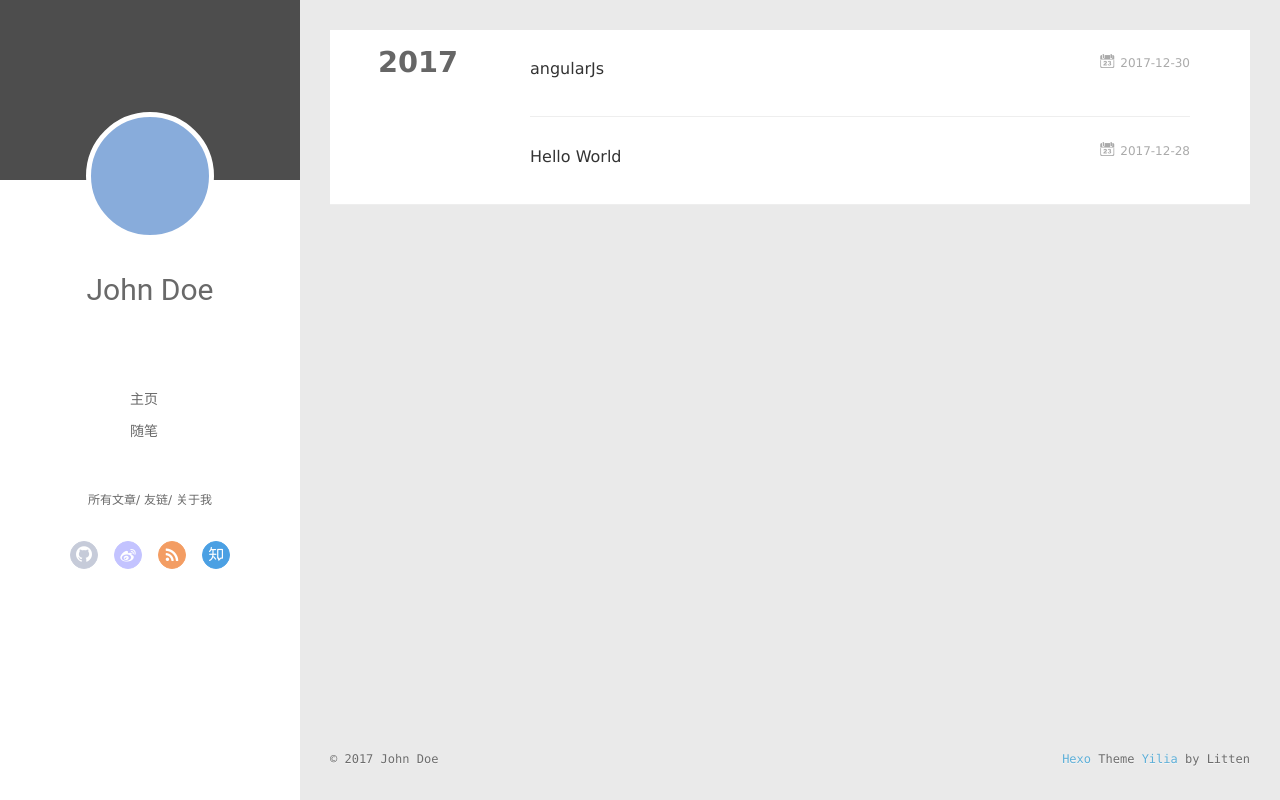
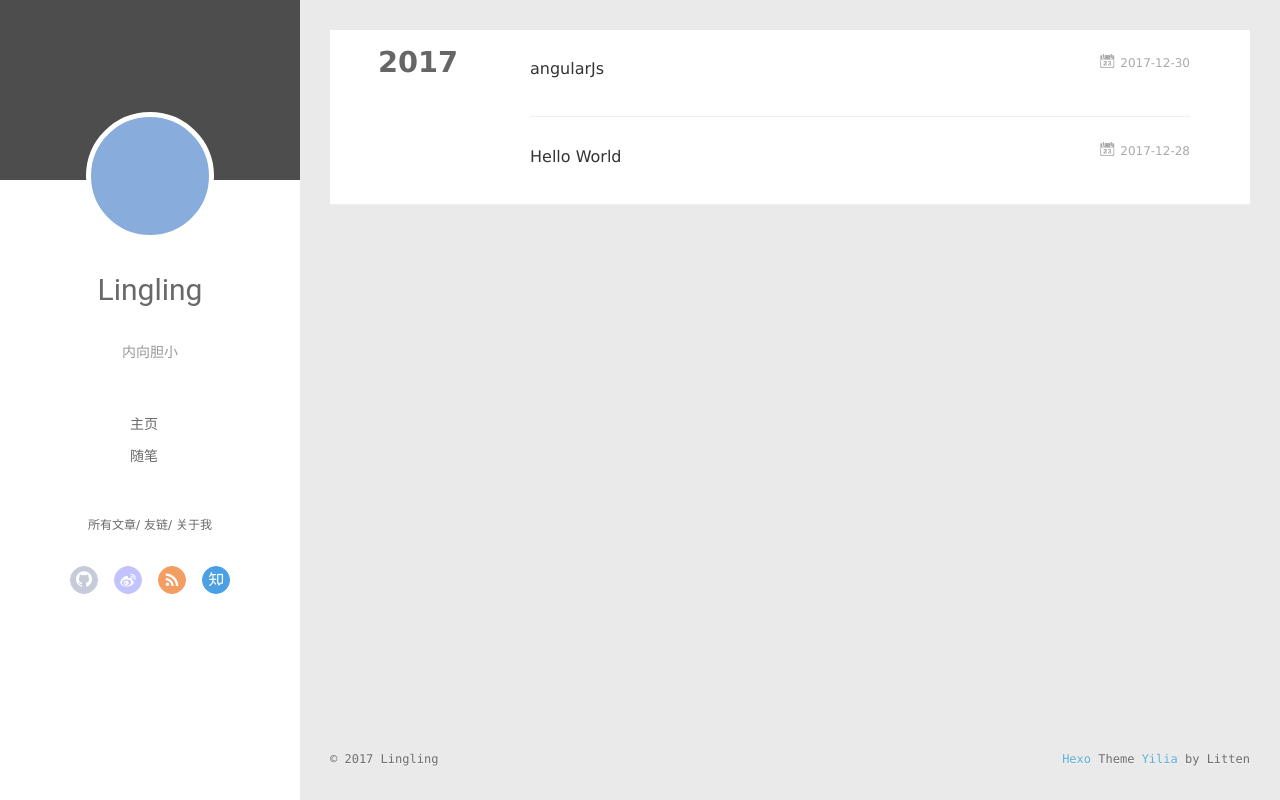
Before and after one commit to HappyXll/HappyXll.github.io, a plain HTML site: page archives/2017/12/index.html in a window 1280 px wide. Drawn offline with Linux system fonts and the light colour scheme; no server answers.

Commit message:
Site updated: 2017-12-30 14:24:03

```diff
--- a/archives/2017/12/index.html
+++ b/archives/2017/12/index.html
@@ -8,13 +8,16 @@
   <link rel="dns-prefetch" href="http://yoursite.com">
   <title>Archives: 2017/12 | Hexo</title>
   <meta name="viewport" content="width=device-width, initial-scale=1, maximum-scale=1">
-  <meta property="og:type" content="website">
+  <meta name="description" content="前端菜鸟，在一直努力，前进路上不敢松懈。">
+<meta property="og:type" content="website">
 <meta property="og:title" content="Hexo">
 <meta property="og:url" content="http://yoursite.com/archives/2017/12/index.html">
 <meta property="og:site_name" content="Hexo">
+<meta property="og:description" content="前端菜鸟，在一直努力，前进路上不敢松懈。">
 <meta property="og:locale" content="zh-CN">
 <meta name="twitter:card" content="summary">
 <meta name="twitter:title" content="Hexo">
+<meta name="twitter:description" content="前端菜鸟，在一直努力，前进路上不敢松懈。">
 
     <link rel="alternative" href="/atom.xml" title="Hexo" type="application/atom+xml">
 
@@ -46,8 +49,10 @@
 			<img src="" class="js-avatar">
 		</a>
 		<hgroup>
-		  <h1 class="header-author"><a href="/">John Doe</a></h1>
+		  <h1 class="header-author"><a href="/">Lingling</a></h1>
 		</hgroup>
+
+		<p class="header-subtitle">内向胆小</p>
 
 
 		<nav class="header-menu">
@@ -104,8 +109,10 @@
 				<img src="" class="js-avatar">
 			</div>
 			<hgroup>
-			  <h1 class="header-author js-header-author">John Doe</h1>
+			  <h1 class="header-author js-header-author">Lingling</h1>
 			</hgroup>
+
+			<p class="header-subtitle"><i class="icon icon-quo-left"></i>内向胆小<i class="icon icon-quo-right"></i></p>
 
 
 
@@ -229,7 +236,7 @@
   <div class="outer">
     <div id="footer-info">
     	<div class="footer-left">
-    		&copy; 2017 John Doe
+    		&copy; 2017 Lingling
     	</div>
       	<div class="footer-right">
       		<a href="http://hexo.io/" target="_blank">Hexo</a>  Theme <a href="https://github.com/litten/hexo-theme-yilia" target="_blank">Yilia</a> by Litten
```
Also changed, not shown: 2017/12/28/hello-world/index.html (+7 -3 lines), 2017/12/30/markdown-blog/index.html (+7 -3 lines), archives/2017/index.html (+11 -4 lines), archives/index.html (+11 -4 lines), index.html (+11 -4 lines).
